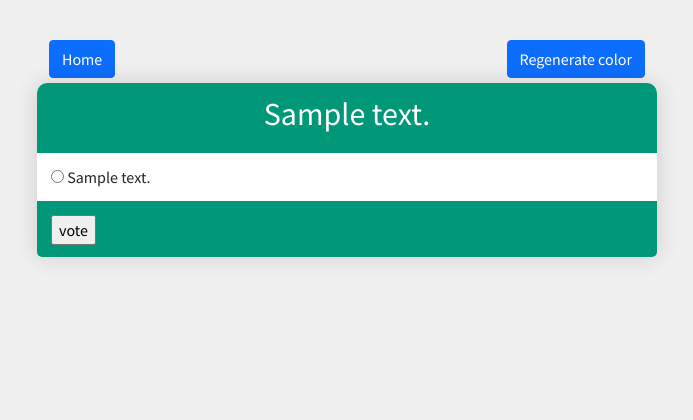
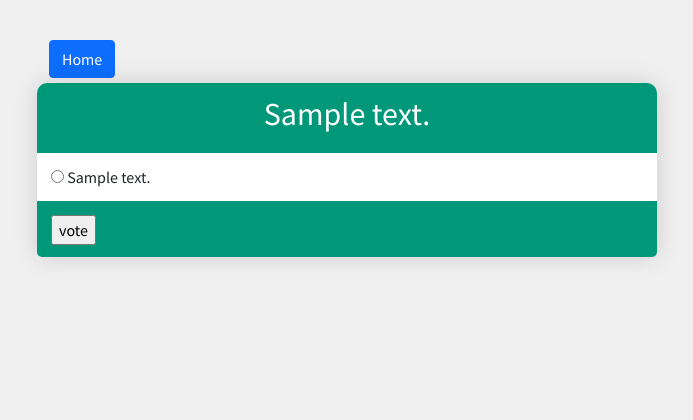
Before and after one commit to tboonma/ku-polls, a Django app: page /1/vote in a window 1280 px wide. Shown: the top 420 px of the page, without its empty margins (293-986 px from the left). Run offline with Django 3.2, Linux system fonts and the light colour scheme; tables that the repository leaves empty hold one stand-in row (values such as "Sample post"); some libraries are stand-ins or nearby versions.

Commit message:
Done #12 all navigation links and UI

```diff
--- a/polls/templates/polls/details.html
+++ b/polls/templates/polls/details.html
@@ -8,7 +8,6 @@
     <div class="d-flex align-items-center justify-content-center" style="padding: 40px 20px 0 20px;">
         <div class="row justify-content-between w-50">
             <div class="col-6"><a class="home-btn btn btn-primary" href="/" role="button">Home</a></div>
-            <div class="col-6"><button class="btn btn-primary" onClick="window.location.reload();" style="float: right !important;">Regenerate color</button></div>
         </div>
     </div>
     <div>
```
